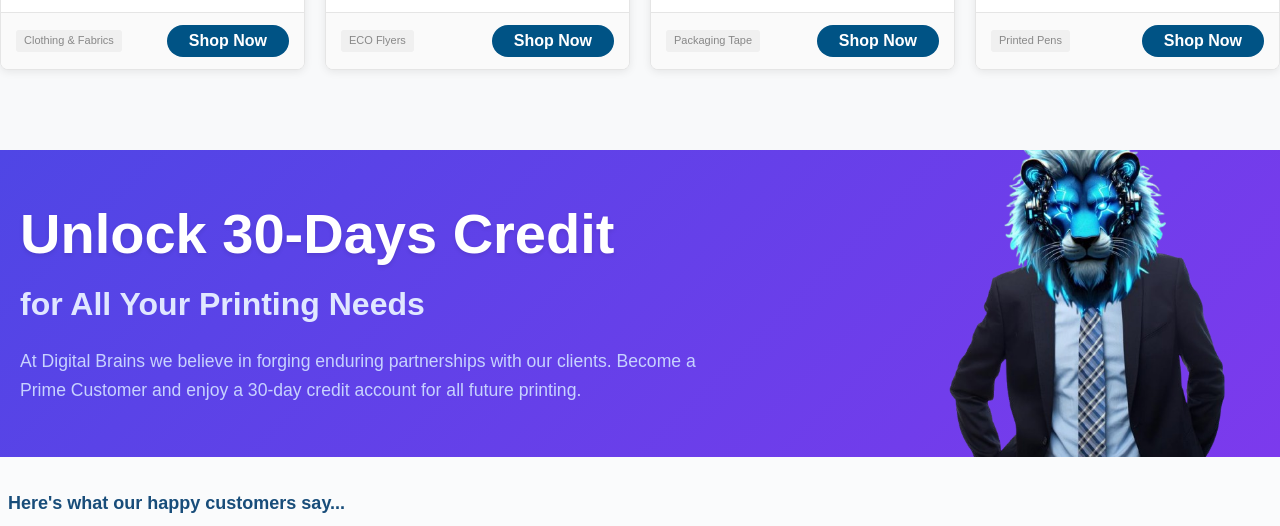
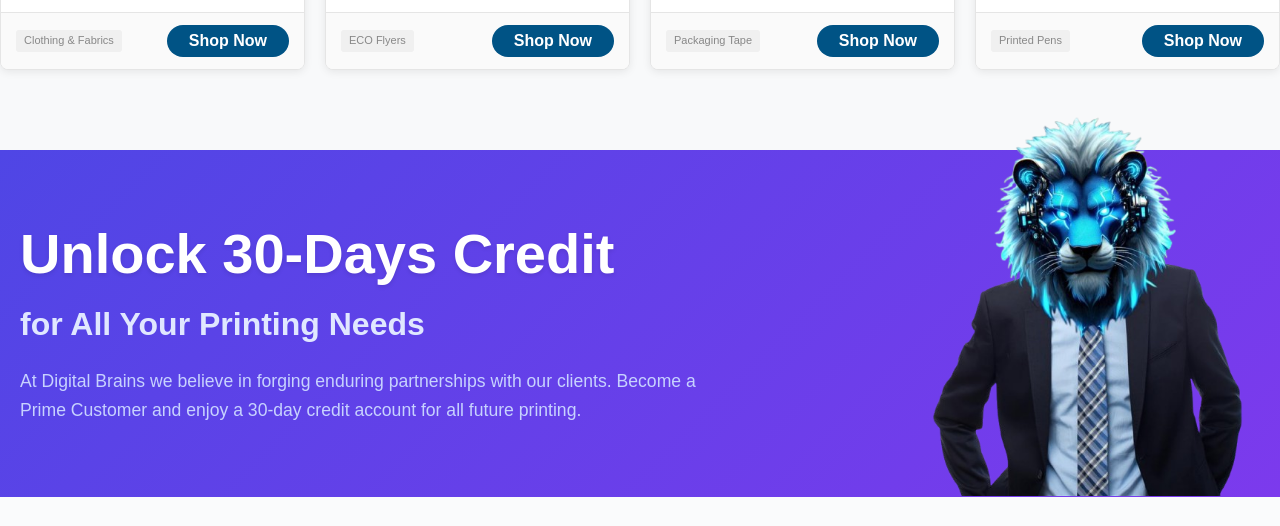
Before and after one commit to Dipu-IGURU/Home-Page, a plain HTML site: page index.html in a window 1280 px wide. Shown: the part 3236-3762 px from the top of the page. Drawn offline with Linux system fonts and the light colour scheme.

Commit message:
Solve the lion image problem

```diff
--- a/index.html
+++ b/index.html
@@ -283,7 +283,7 @@
   </section>
 
   <section class="blue-banner-section"
-    style="position: relative; background: linear-gradient(135deg, #4f46e5 0%, #7c3aed 100%); padding:px 0; overflow: hidden;">
+    style="position: relative; background: linear-gradient(135deg, #4f46e5 0%, #7c3aed 100%); padding:px 0; overflow: visible;">
     <div class="banner-container"
       style="max-width: 1400px; margin: 0 auto; padding: 0 20px; display: flex; align-items: center; justify-content: space-between; position: relative; z-index: 1;">
       <div class="banner-content" style="flex: 1; max-width: 900px;">
@@ -300,7 +300,7 @@
       </div>
       <div class="banner-image" style="flex-shrink: 0;">
         <img src="/static/img/man-with-suit-cigar_1-removebg-preview.png" alt="Lion with cybernetic elements" class="banner-img"
-          style="width: 350px; height: 350px; object-fit: contain; margin-bottom: -10px; margin-top: -40px;" />
+          style="width: 350px; height: 400px; object-fit: contain; margin-bottom: -10px; margin-top: -50px;" />
       </div>
     </div>
   </section>
```
